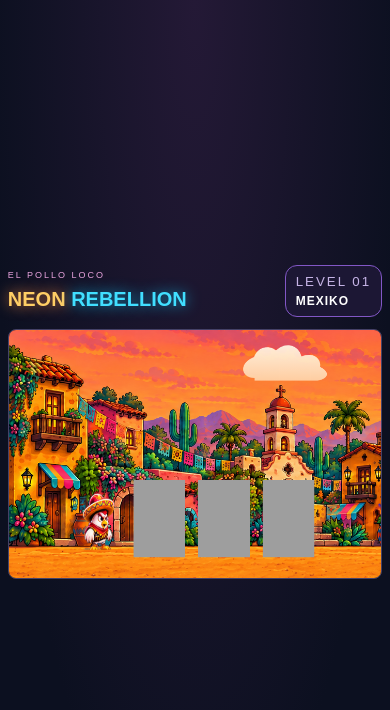
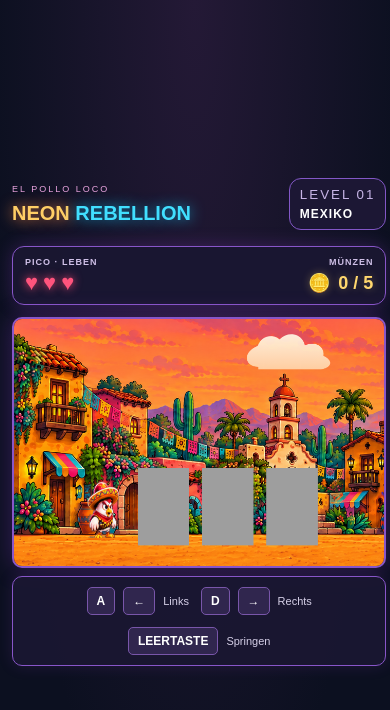
Before and after one commit to Genady86/el-pollo-loco-neon-rebellion, a plain HTML site: page index.html in a window 390 px wide. Drawn offline with Linux system fonts and the light colour scheme.

Commit message:
Premium HUD mit Lebensanzeige Muenzen und Steuerungsleiste

```diff
--- a/index.html
+++ b/index.html
@@ -20,7 +20,54 @@
             </div>
         </header>
 
+        <!-- =====================================
+     PREMIUM HUD - LEBEN UND MUENZEN
+===================================== -->
+
+        <section class="game-hud">
+            <!-- Lebensanzeige -->
+            <div class="hud-lives">
+                <span class="hud-label">PICO · LEBEN</span>
+
+                <div class="hearts" aria-label="3 Leben">
+                    <span>♥</span>
+                    <span>♥</span>
+                    <span>♥</span>
+                </div>
+            </div>
+
+            <!-- Muenzanzeige -->
+            <div class="hud-coins">
+                <span class="hud-label">MÜNZEN</span>
+
+                <div class="coin-counter">
+                    <span>🪙</span>
+                    <strong id="coin-count">0 / 5</strong>
+                </div>
+            </div>
+        </section>
+
         <canvas id="canvas" width="720" height="480"></canvas>
+
+        <!-- Steuerung unterhalb der Spielbox -->
+        <nav class="game-controls" aria-label="Spielsteuerung">
+            <div class="control-hint">
+                <kbd>A</kbd>
+                <kbd>←</kbd>
+                <span>Links</span>
+            </div>
+
+            <div class="control-hint">
+                <kbd>D</kbd>
+                <kbd>→</kbd>
+                <span>Rechts</span>
+            </div>
+
+            <div class="control-hint">
+                <kbd>LEERTASTE</kbd>
+                <span>Springen</span>
+            </div>
+        </nav>
 
         <script src="models/movable-object.class.js"></script>
         <script src="models/cloud.class.js"></script>
--- a/style.css
+++ b/style.css
@@ -1,9 +1,16 @@
 /* ========================================
    EL POLLO LOCO - NEON REBELLION
-   Layout und Design
+   PREMIUM LAYOUT 1.0
 ======================================== */
 
-/* Grundlayout */
+* {
+    box-sizing: border-box;
+}
+
+/* ========================================
+   GRUNDLAYOUT
+======================================== */
+
 body {
     display: flex;
     flex-direction: column;
@@ -12,6 +19,7 @@ body {
 
     min-height: 100vh;
     margin: 0;
+    padding: 24px 12px;
 
     background: radial-gradient(ellipse at top, #241936 0%, #0c1020 75%);
 
@@ -24,18 +32,16 @@ body {
 ======================================== */
 
 .game-header {
-    box-sizing: border-box;
-    width: min(96vw, 720px);
+    width: min(96vw, 960px);
 
     display: flex;
     justify-content: space-between;
     align-items: center;
     gap: 20px;
 
-    margin: 20px auto 12px;
+    margin: 0 auto 16px;
 }
 
-/* Kleine obere Schrift */
 .game-kicker {
     margin: 0 0 8px;
 
@@ -44,17 +50,15 @@ body {
     letter-spacing: 4px;
 }
 
-/* Haupttitel */
 .neon-title {
     margin: 0;
 
-    font-size: clamp(24px, 4vw, 48px);
+    font-size: clamp(28px, 4vw, 48px);
     color: #ffce65;
 
     text-shadow: 0 0 14px #d97a40;
 }
 
-/* Cyanfarbener Titelteil */
 .neon-title span {
     color: #41dfff;
     text-shadow: 0 0 14px #169ec9;
@@ -89,26 +93,95 @@ body {
 }
 
 /* ========================================
+   PREMIUM HUD
+======================================== */
+
+.game-hud {
+    width: min(96vw, 960px);
+
+    display: flex;
+    justify-content: space-between;
+    align-items: center;
+    gap: 20px;
+
+    padding: 14px 20px;
+    margin: 0 auto 12px;
+
+    background: rgba(25, 22, 49, 0.96);
+    border: 1px solid #8856c9;
+    border-radius: 12px;
+
+    box-shadow: 0 0 18px rgba(155, 69, 222, 0.25);
+}
+
+.hud-lives,
+.hud-coins {
+    display: flex;
+    flex-direction: column;
+    gap: 5px;
+}
+
+.hud-coins {
+    align-items: flex-end;
+    text-align: right;
+}
+
+.hud-label {
+    display: block;
+
+    color: #cfc0e7;
+    font-size: 11px;
+    font-weight: bold;
+    letter-spacing: 2px;
+}
+
+/* Lebensanzeige */
+.hearts {
+    display: flex;
+    gap: 9px;
+
+    color: #ff547d;
+    font-size: 28px;
+    line-height: 1;
+
+    text-shadow: 0 0 10px #ed4671;
+}
+
+/* Muenzanzeige */
+.coin-counter {
+    display: flex;
+    justify-content: flex-end;
+    align-items: center;
+    gap: 8px;
+
+    color: #ffd76e;
+    font-size: 22px;
+
+    text-shadow: 0 0 8px rgba(255, 214, 107, 0.3);
+}
+
+/* ========================================
    SPIELBOX
 ======================================== */
 
 #canvas {
-    box-sizing: border-box;
     display: block;
 
-    width: min(96vw, 720px);
+    width: min(96vw, 960px);
     height: auto;
 
-    margin: 0 auto 20px;
+    margin: 0 auto 8px;
 
-    border: 1px solid #454167;
-    border-radius: 8px;
+    border: 2px solid #8856c9;
+    border-radius: 10px;
 
     background-color: #101827;
+
+    box-shadow: 0 0 24px rgba(149, 61, 220, 0.3);
 }
 
 /* ========================================
-   KLEINERE BILDSCHIRME
+   RESPONSIVE DARSTELLUNG
 ======================================== */
 
 @media (max-width: 600px) {
@@ -132,4 +205,119 @@ body {
     .level-badge strong {
         font-size: 12px;
     }
+
+    .game-hud {
+        padding: 10px 12px;
+    }
+
+    .hud-label {
+        font-size: 9px;
+        letter-spacing: 1px;
+    }
+
+    .hearts {
+        font-size: 22px;
+        gap: 5px;
+    }
+
+    .coin-counter {
+        font-size: 18px;
+    }
+
+    /* ========================================
+   BEDIENLEISTE UNTER DER SPIELBOX
+======================================== */
+
+    .game-controls {
+        width: min(96vw, 960px);
+        display: flex;
+        justify-content: space-around;
+        align-items: center;
+        flex-wrap: wrap;
+        gap: 16px;
+
+        margin: 0 auto;
+        padding: 14px 18px;
+
+        background: #1b1734;
+        border: 1px solid #74519c;
+        border-radius: 10px;
+    }
+
+    .control-hint {
+        display: flex;
+        align-items: center;
+        gap: 7px;
+        color: #d6d0e8;
+        font-size: 13px;
+    }
+
+    .control-hint kbd {
+        padding: 6px 9px;
+        border: 1px solid #7956aa;
+        border-radius: 5px;
+        background: #30264e;
+        color: white;
+        font-family: inherit;
+        font-weight: bold;
+    }
 }
+
+/* ========================================
+   PREMIUM BEDIENLEISTE
+======================================== */
+
+.game-controls {
+    box-sizing: border-box;
+    width: min(96vw, 960px);
+
+    display: flex;
+    justify-content: space-between;
+    align-items: center;
+    flex-wrap: wrap;
+    gap: 16px;
+
+    margin: 0 auto;
+    padding: 14px 20px;
+
+    background: rgba(25, 22, 49, 0.96);
+    border: 1px solid #8856c9;
+    border-radius: 10px;
+
+    box-shadow: 0 0 15px rgba(155, 69, 222, 0.15);
+}
+
+.control-hint {
+    display: flex;
+    align-items: center;
+    gap: 8px;
+
+    color: #d6d0e8;
+    font-size: 13px;
+}
+
+.control-hint kbd {
+    display: inline-block;
+    padding: 6px 9px;
+
+    background: #30264e;
+    border: 1px solid #7956aa;
+    border-radius: 5px;
+
+    color: white;
+    font-family: inherit;
+    font-size: 12px;
+    font-weight: bold;
+}
+
+@media (max-width: 600px) {
+    .game-controls {
+        justify-content: center;
+        gap: 12px;
+        padding: 10px;
+    }
+
+    .control-hint {
+        font-size: 11px;
+    }
+}
```
